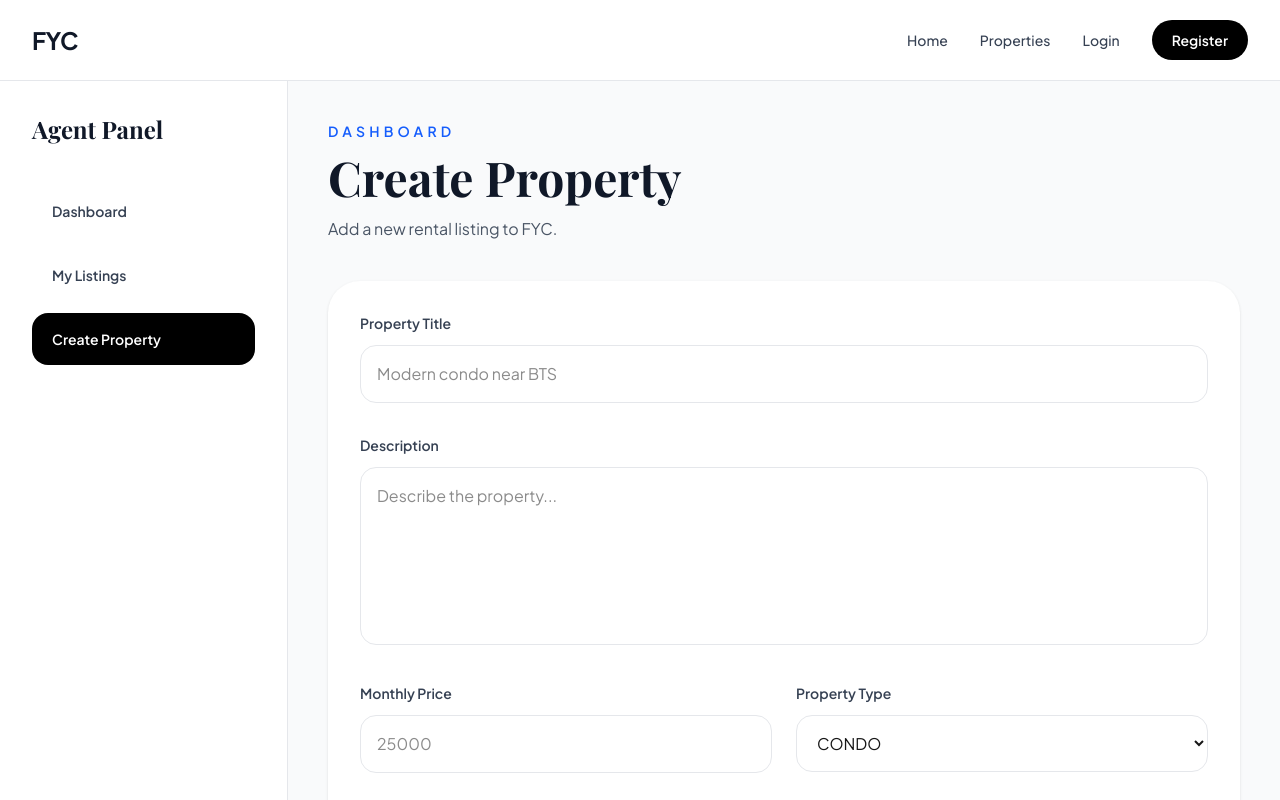
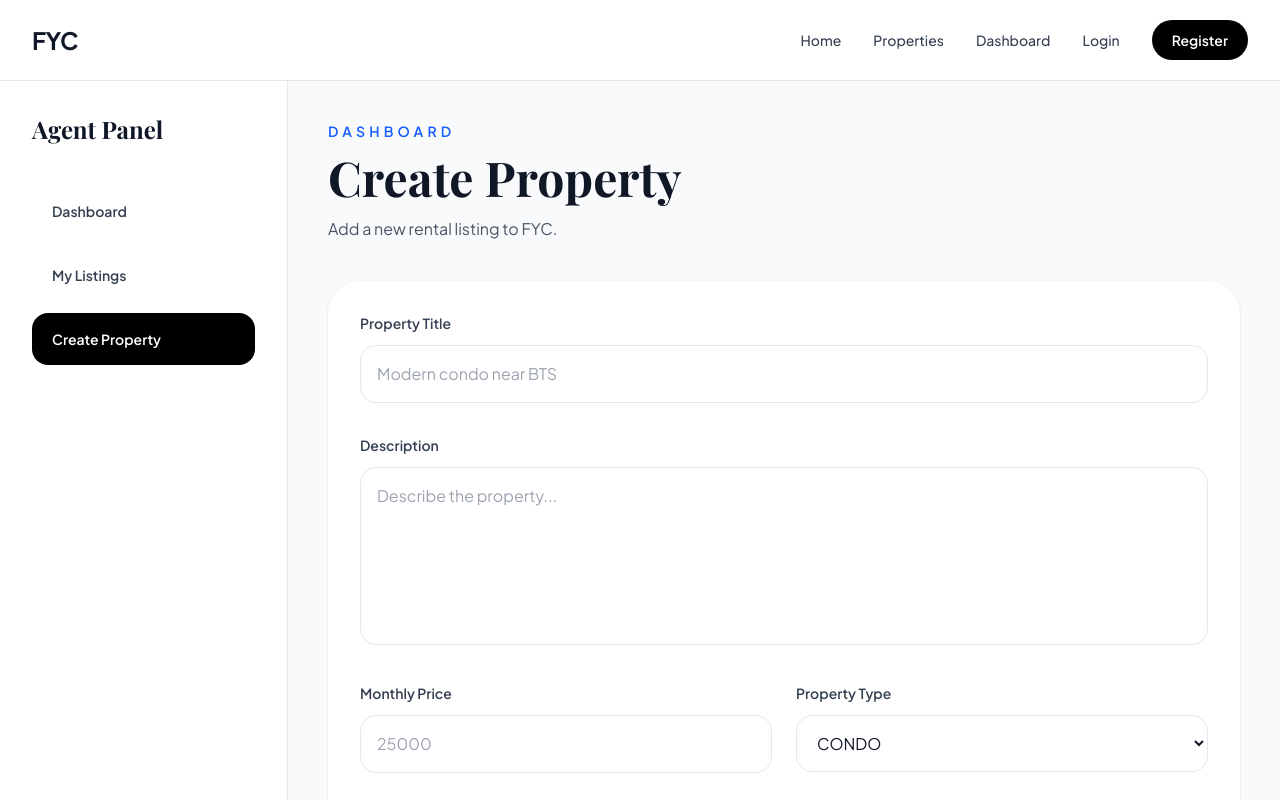
Before and after one commit to pshkai/findyourcrib, a Next.js app in the folder frontend/: page /dashboard/properties/create in a window 1280 px wide. Shown: the top 800 px of the page. Built offline with nearby package versions, Linux system fonts and the light colour scheme; a web font is replaced by a local one.

Commit message:
Add dashboard navigation and fix form text color

```diff
--- a/frontend/app/globals.css
+++ b/frontend/app/globals.css
@@ -29,3 +29,14 @@ h3 {
   font-family: var(--font-playfair), Georgia, serif;
 }
 }
+input,
+textarea,
+select {
+  color: #111827;
+  background-color: white;
+}
+
+input::placeholder,
+textarea::placeholder {
+  color: #9ca3af;
+}
--- a/frontend/components/layout/Navbar.tsx
+++ b/frontend/components/layout/Navbar.tsx
@@ -16,24 +16,32 @@ export default function Navbar() {
           FYC
         </Link>
 
+        {/* Desktop Nav */}
         <nav className="hidden items-center gap-8 md:flex">
           <Link
             href="/"
-            className="text-sm font-medium text-gray-700 hover:text-black"
+            className="text-sm font-medium text-gray-700 transition hover:text-black"
           >
             Home
           </Link>
 
           <Link
             href="/properties"
-            className="text-sm font-medium text-gray-700 hover:text-black"
+            className="text-sm font-medium text-gray-700 transition hover:text-black"
           >
             Properties
           </Link>
 
           <Link
+            href="/dashboard"
+            className="text-sm font-medium text-gray-700 transition hover:text-black"
+          >
+            Dashboard
+          </Link>
+
+          <Link
             href="/login"
-            className="text-sm font-medium text-gray-700 hover:text-black"
+            className="text-sm font-medium text-gray-700 transition hover:text-black"
           >
             Login
           </Link>
@@ -46,6 +54,7 @@ export default function Navbar() {
           </Link>
         </nav>
 
+        {/* Mobile Button */}
         <button
           onClick={() => setOpen(!open)}
           className="flex h-11 w-11 items-center justify-center rounded-xl border border-gray-200 md:hidden"
@@ -54,6 +63,7 @@ export default function Navbar() {
         </button>
       </div>
 
+      {/* Mobile Nav */}
       {open && (
         <div className="border-t border-gray-200 bg-white md:hidden">
           <div className="flex flex-col gap-2 p-4">
@@ -72,6 +82,13 @@ export default function Navbar() {
             </Link>
 
             <Link
+              href="/dashboard"
+              className="rounded-xl px-4 py-3 text-sm font-medium text-gray-700 hover:bg-gray-100"
+            >
+              Dashboard
+            </Link>
+
+            <Link
               href="/login"
               className="rounded-xl px-4 py-3 text-sm font-medium text-gray-700 hover:bg-gray-100"
             >
@@ -80,7 +97,7 @@ export default function Navbar() {
 
             <Link
               href="/register"
-              className="rounded-xl bg-black px-4 py-3 text-sm font-semibold text-white"
+              className="rounded-xl bg-black px-4 py-3 text-center text-sm font-semibold text-white"
             >
               Register
             </Link>
```
Also changed, not shown: 1 other file (tests, documents, lock files or other folders).
